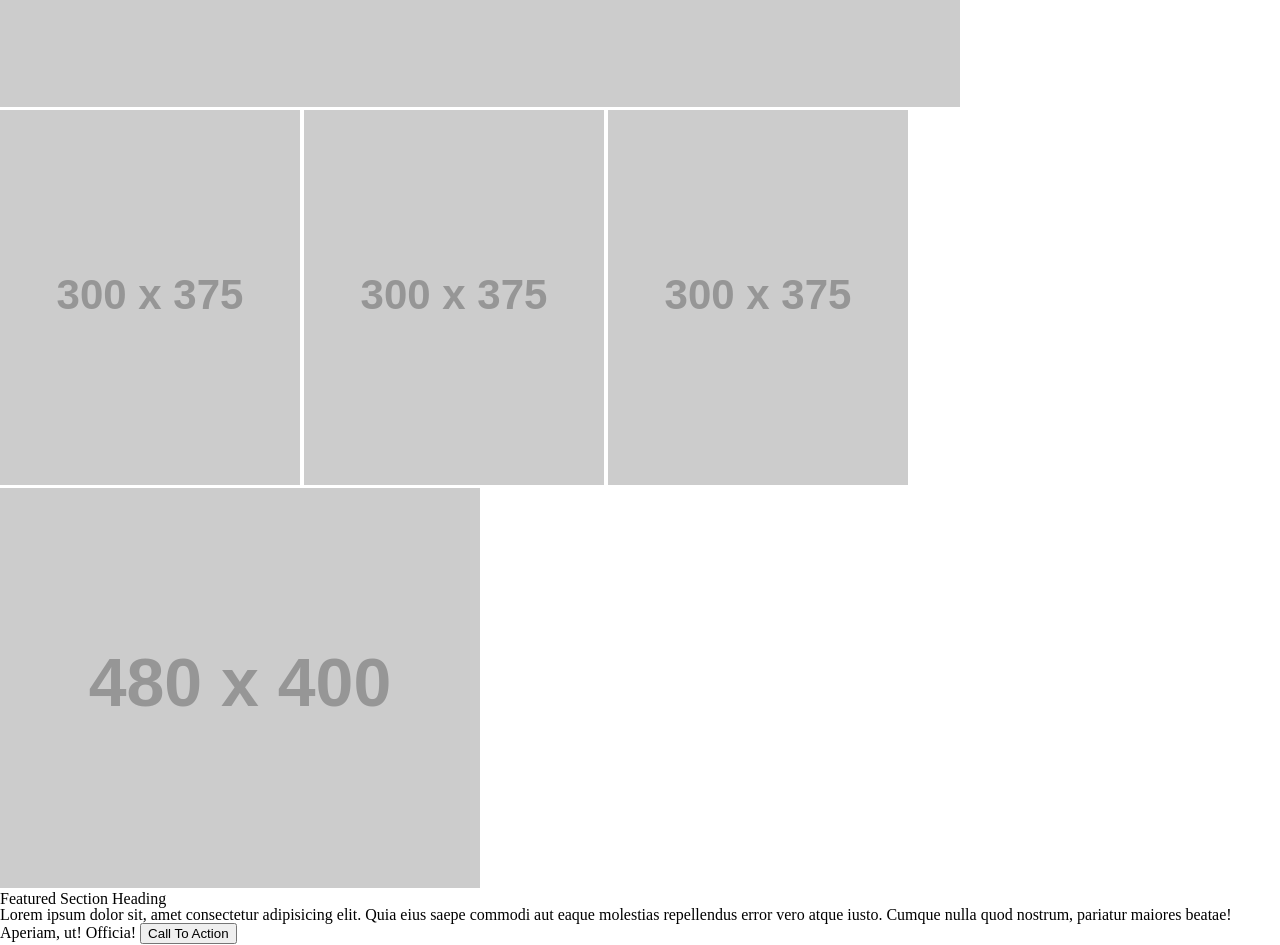
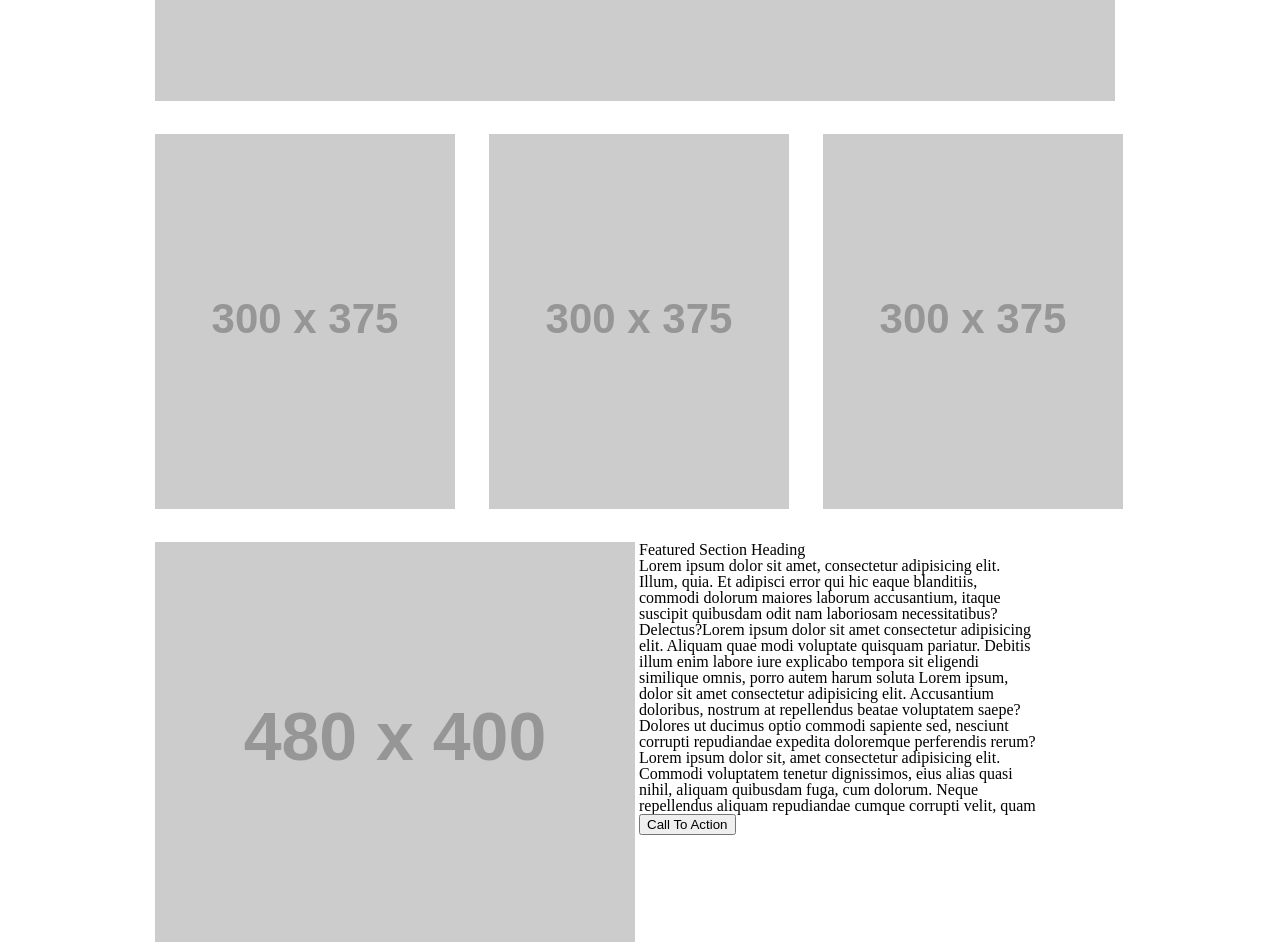
Before and after one commit to iwhitmor/wireframe-exercise, a plain HTML site: page index.html in a window 1280 px wide. Shown: the part 480-1425 px from the top of the page. Drawn offline with Linux system fonts and the light colour scheme; placeholder pictures from the web are drawn by us.

Commit message:
update css

```diff
--- a/index.html
+++ b/index.html
@@ -22,22 +22,25 @@
   </header>
   <main>
     <h1><img src="https://placehold.it/960X450/ddd" alt="Hero Image"></h1>
-    <section>
+    <section class="threeimagerow">
       <img src="https://placehold.it/300x375/ddd" alt="Sub Banner 1">
       <img src="https://placehold.it/300x375/ddd" alt="Sub Banner 2">
       <img src="https://placehold.it/300x375/ddd" alt="Sub Banner 3">
     </section>
     <section>
-      <img src="https://placehold.it/480x400/ddd" alt="Featured Section Banner">
-    </section>
-    <section>
+      <img class="featuredbanner" src="https://placehold.it/480x400/ddd" alt="Featured Section Banner">
+
+      <section class="featuredsection">
       <h2>Featured Section Heading</h2>
       <p>
-        Lorem ipsum dolor sit, amet consectetur adipisicing elit. Quia eius saepe commodi aut eaque molestias
-        repellendus error vero atque iusto. Cumque nulla quod nostrum, pariatur maiores beatae! Aperiam, ut! Officia!
-        <button>Call To Action</button>
-      </p>
+      Lorem ipsum dolor sit amet, consectetur adipisicing elit. Illum, quia. Et adipisci error qui hic eaque blanditiis,
+      commodi dolorum maiores laborum accusantium, itaque suscipit quibusdam odit nam laboriosam necessitatibus?
+      Delectus?Lorem ipsum dolor sit amet consectetur adipisicing elit. Aliquam quae modi voluptate quisquam pariatur.
+      Debitis illum enim labore iure explicabo tempora sit eligendi similique omnis, porro autem harum soluta Lorem ipsum, dolor sit amet consectetur adipisicing elit. Accusantium doloribus, nostrum at repellendus beatae voluptatem saepe? Dolores ut ducimus optio commodi sapiente sed, nesciunt corrupti repudiandae expedita doloremque perferendis rerum?Lorem ipsum dolor sit, amet consectetur adipisicing elit. Commodi voluptatem tenetur dignissimos, eius alias quasi nihil, aliquam quibusdam fuga, cum dolorum. Neque repellendus aliquam repudiandae cumque corrupti velit, quam <accusamus class="lorem"></accusamus>
+      <button>Call To Action</button>
+
     </section>
+  </section>
   </main>
   <footer>
 
--- a/style.css
+++ b/style.css
@@ -1,3 +1,49 @@
+* {
+  box-sizing: border-box;
+  margin: 0 auto;
+}
+main {
+width: 970px;
+}
+
 body {
-  padding: 2
+  margin: 0 auto;
 }
+
+header {
+  background-color: rgb(116, 116, 116);
+  padding: 25px;
+}
+
+.threeimagerow img:nth-child(1) {
+  margin-right: 30px;
+  margin-top: 30px;
+}
+.threeimagerow img:nth-child(2) {
+  margin-right: 30px;
+  margin-top: 30px;
+}
+.threeimagerow {
+  margin-bottom: 30px;
+}
+
+footer {
+  background-color:rgb(116, 116, 116)
+}
+
+nav {
+  display: inline;
+  padding: 45px;
+  float: right;
+}
+
+.featuredsection {
+  overflow: scroll;
+  display: inline-block;
+  width: 400px;
+  height: 400px;
+}
+
+button {
+
+}
```
